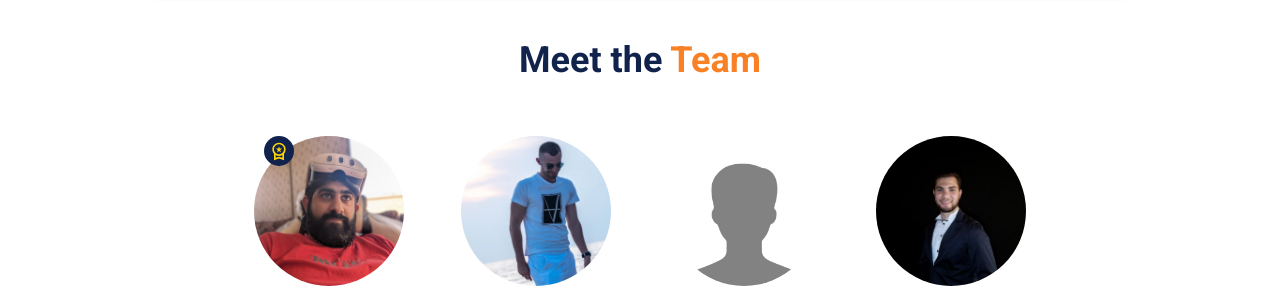
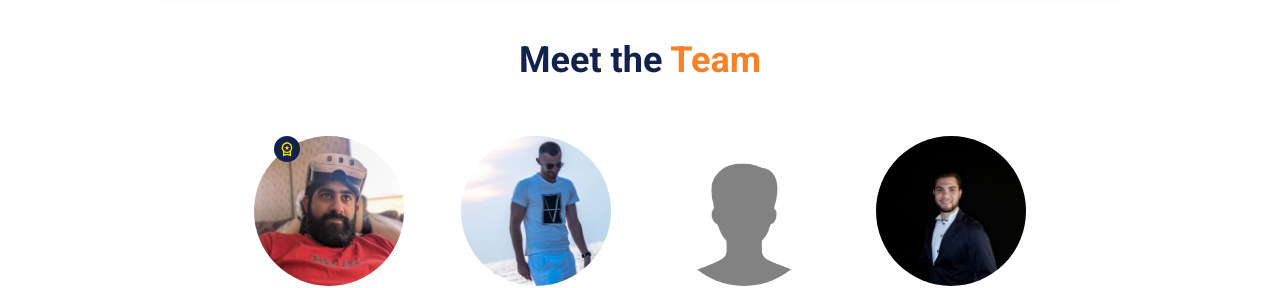
Before and after one commit to rabeeqiblawi/portfolio-nextjs, a Next.js app: page / in a window 1280 px wide. Shown: the part 4020-4308 px from the top of the page. Built offline with nearby package versions, Linux system fonts and the light colour scheme.

Commit message:
Update premium icon

```diff
--- a/src/app/Home.module.css
+++ b/src/app/Home.module.css
@@ -20,6 +20,11 @@
 .title .headers span {
     color: var(--btn-orange);
 }
+
+/* .middlePageVectors img {
+    position: absolute;
+    left: 0;
+} */
 
 .cardContainer {
     width: 1200px;
--- a/src/app/page.js
+++ b/src/app/page.js
@@ -69,6 +69,9 @@ export default function Home() {
 
         {projectSectionShow && (
           <>
+            {/* <div className={styles.middlePageVectors}>
+              <img src="/middlePageVectors.png" alt="" />
+            </div> */}
             <h2 id='projects' className={styles.headers}>Our <span>Projects</span></h2>
             <div
               className={styles.responsiveContainer}
--- a/src/components/cards/TeamMemberCard.module.scss
+++ b/src/components/cards/TeamMemberCard.module.scss
@@ -19,15 +19,15 @@
 
         .premiumIcon {
             position: absolute;
-            font-size: 20px;
-            left: 10px;
+            font-size: 16px;
+            left: 20px;
             display: flex;
             justify-content: center;
             align-items: center;
             background: var(--text-dark);
             border-radius: 50%;
-            width: 30px;
-            height: 30px;
+            width: 26px;
+            height: 26px;
             color: gold;
         }
 
```
Also changed, not shown: public/middlePageVectors.png (added).
